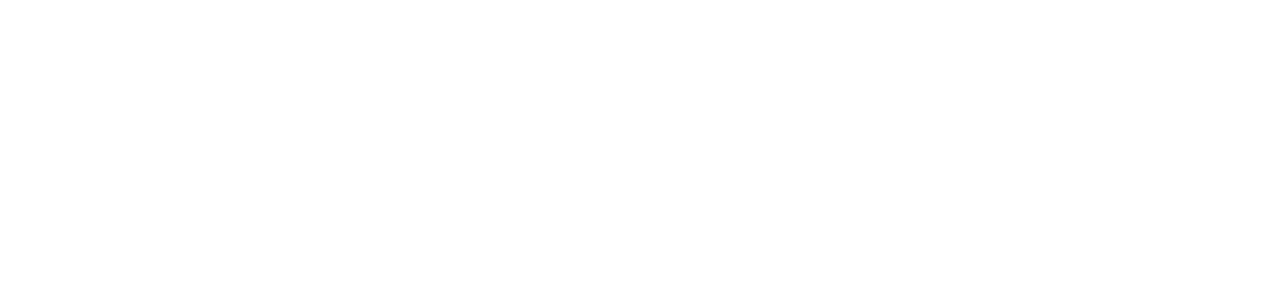
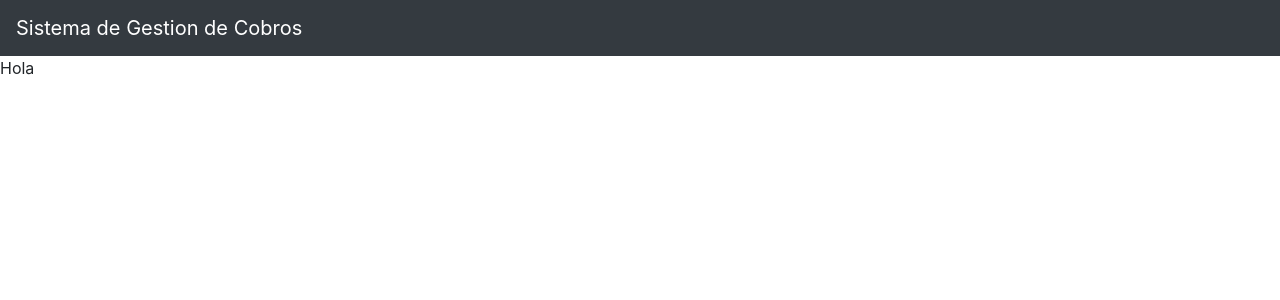
Before and after one commit to HildaGD/sistema-gestion-cobros, a React (Create React App) app: page /Home in a window 1280 px wide. Shown: the top 300 px of the page. Built offline with nearby package versions, Linux system fonts and the light colour scheme.

Commit message:
Home Page

```diff
--- a/src/App.js
+++ b/src/App.js
@@ -2,19 +2,19 @@
 import logo from './logo.svg';
 import './App.css';
 import { BrowserRouter as Router, Switch, Route } from 'react-router-dom';
-import Navbar from './containers/Navbar'
 import Login from './containers/Login'
+import Home from './containers/Home'
 
 function App() {
   return (
     <Router>
        <div>
         <div className="App">
-          {/* <Navbar></Navbar> */}
+
         </div>
         <Switch>
           <Route exact path='/'component={Login} />
-          {/* <Route exact path='/favoritePictures'component={FavoritePictures} /> */}
+          <Route exact path='/Home'component={Home} />
         </Switch>
       </div>
     </Router>
--- /dev/null
+++ b/src/components/style.css
@@ -0,0 +1,19 @@
+.navbarCustomize{
+    flex-grow: unset !important;
+}
+
+.imgCustomize{
+    width: 40px;
+    margin-right: 10px;
+    /* background-color: black; */
+}
+
+.container-form{
+  border-style: solid;
+  border-radius: 15px;
+  border-color: white;
+  background-color:white;
+  padding: 50;
+  margin-left: 20%;
+
+}
--- /dev/null
+++ b/src/containers/Home.js
@@ -0,0 +1,18 @@
+import React, { useEffect, useState } from "react";
+import './style.css'
+import Navbar from '../components/Navbar'
+
+function Home() {
+
+
+    return (
+        <div >
+            <Navbar></Navbar>
+
+        <text>Hola</text>
+
+        </div>
+    );
+}
+
+export default Home
```
Also changed, not shown: src/components/Navbar.js (renamed from src/containers/Navbar.js).
